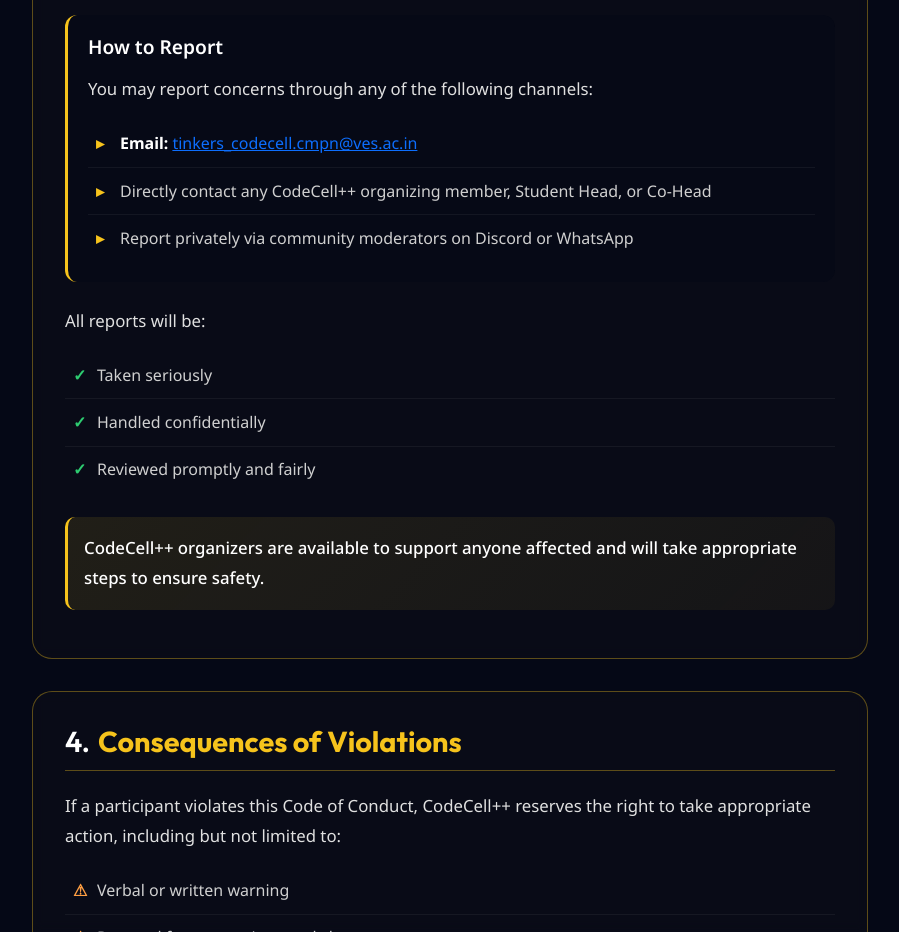
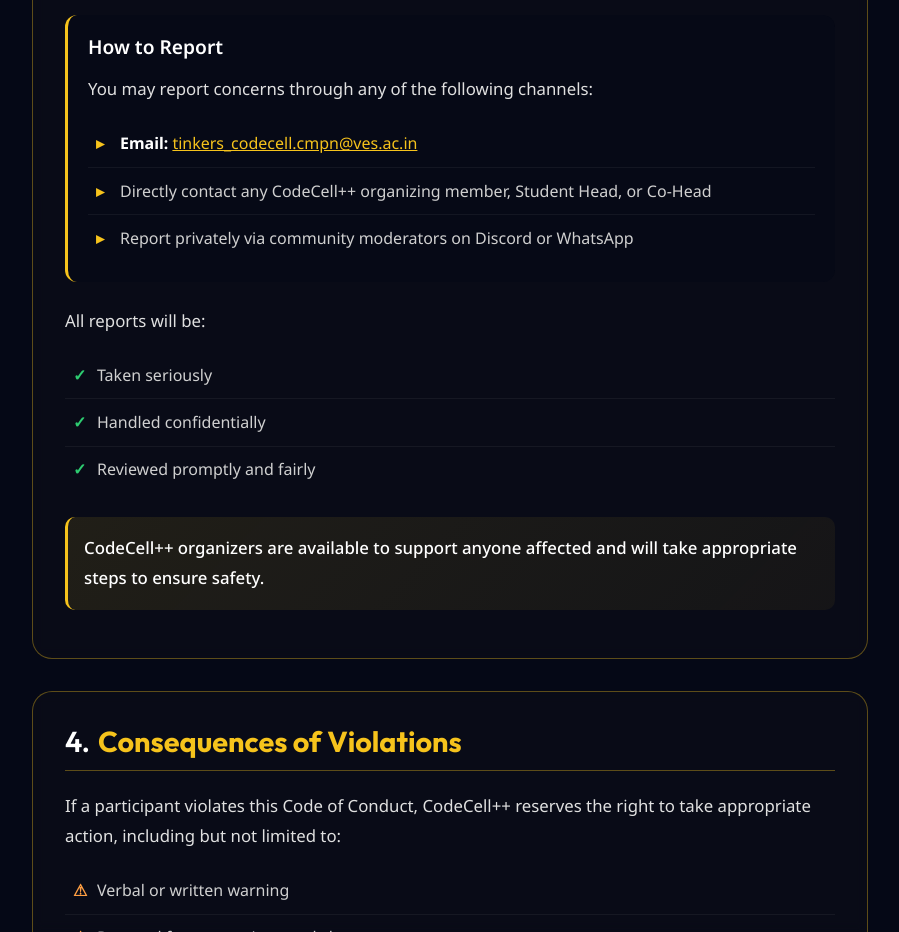
Before and after one commit to CMPN-CODECELL/codecell-website, a React (Vite) app: page /code-of-conduct in a window 1280 px wide. Shown: the part 2940-3872 px from the top of the page, without its empty margins (190-1089 px from the left). Built offline with nearby package versions, Linux system fonts and the light colour scheme; no server answers; a web font is replaced by a local one.

Commit message:
increase the size of cc & vesit logo on syrus hero page and increase the opacity of the FAQ Item

```diff
--- a/src/components/SyrusComponents/Faq/Faq.module.css
+++ b/src/components/SyrusComponents/Faq/Faq.module.css
@@ -113,7 +113,7 @@
 .faqItem {
   border: none;
   margin-bottom: 15px;
-  background: rgba(0, 0, 0, 0.5);
+  background: rgba(0, 0, 0, 0.7);
   border-radius: 8px;
   transition: all 0.4s cubic-bezier(0.34, 1.56, 0.64, 1);
   box-shadow: none;
--- a/src/components/SyrusComponents/Hero/Hero.module.css
+++ b/src/components/SyrusComponents/Hero/Hero.module.css
@@ -205,7 +205,7 @@
 }
 
 .orgLogo {
-  height: 50px;
+  height: 60px;
   width: auto;
   object-fit: contain;
   filter: drop-shadow(0 4px 12px rgba(0, 0, 0, 0.5));
@@ -236,7 +236,7 @@
   font-family: var(--syrus-primary-font);
   letter-spacing: 0.22em;
   text-transform: uppercase;
-  font-size: 18px;
+  font-size: 20px;
   color: rgba(255, 255, 255, 0.8);
 }
 
--- a/src/pages/CodeOfConduct/CodeOfConduct.css
+++ b/src/pages/CodeOfConduct/CodeOfConduct.css
@@ -196,6 +196,10 @@
   color: white;
 }
 
+.coc-list li a {
+  color: var(--primary);
+}
+
 .coc-list-nested {
   margin-left: 1rem;
   padding: 0.5rem 0;
```
